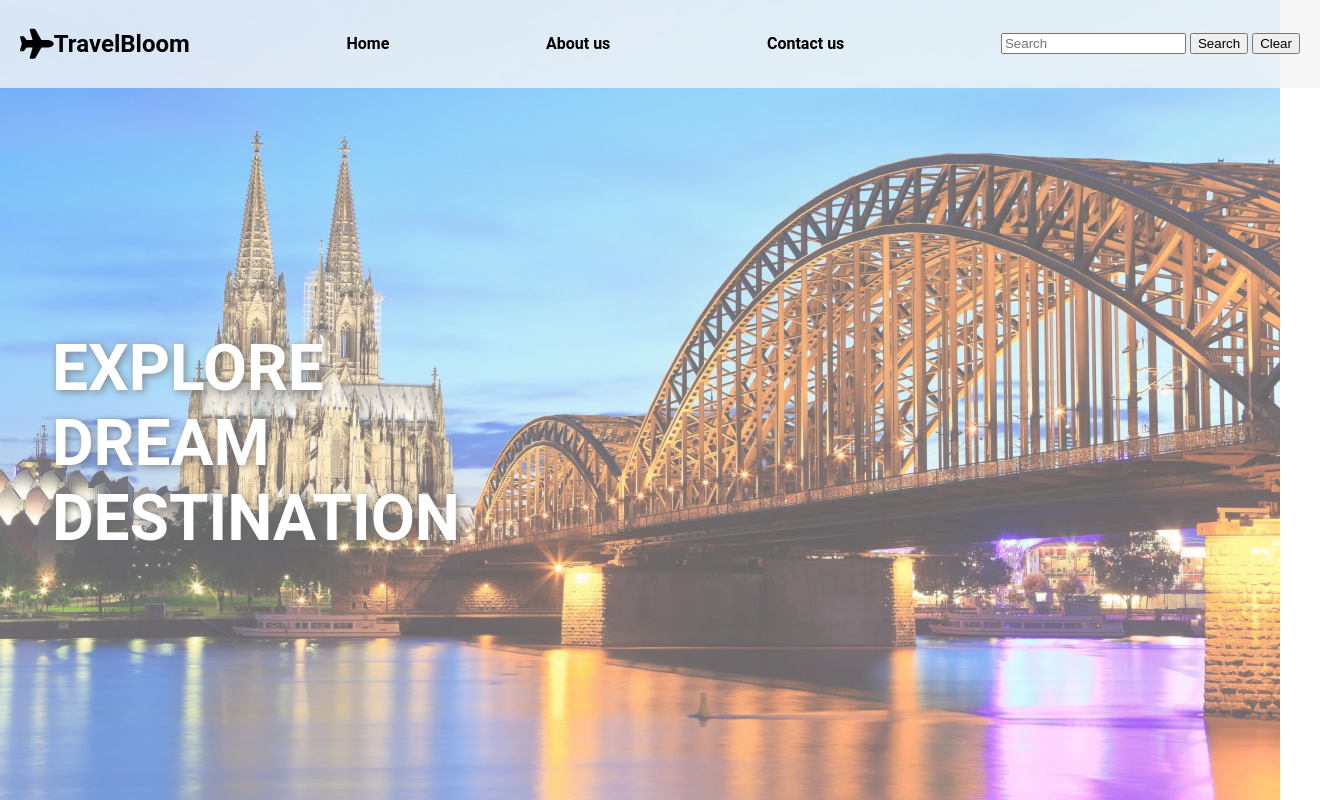
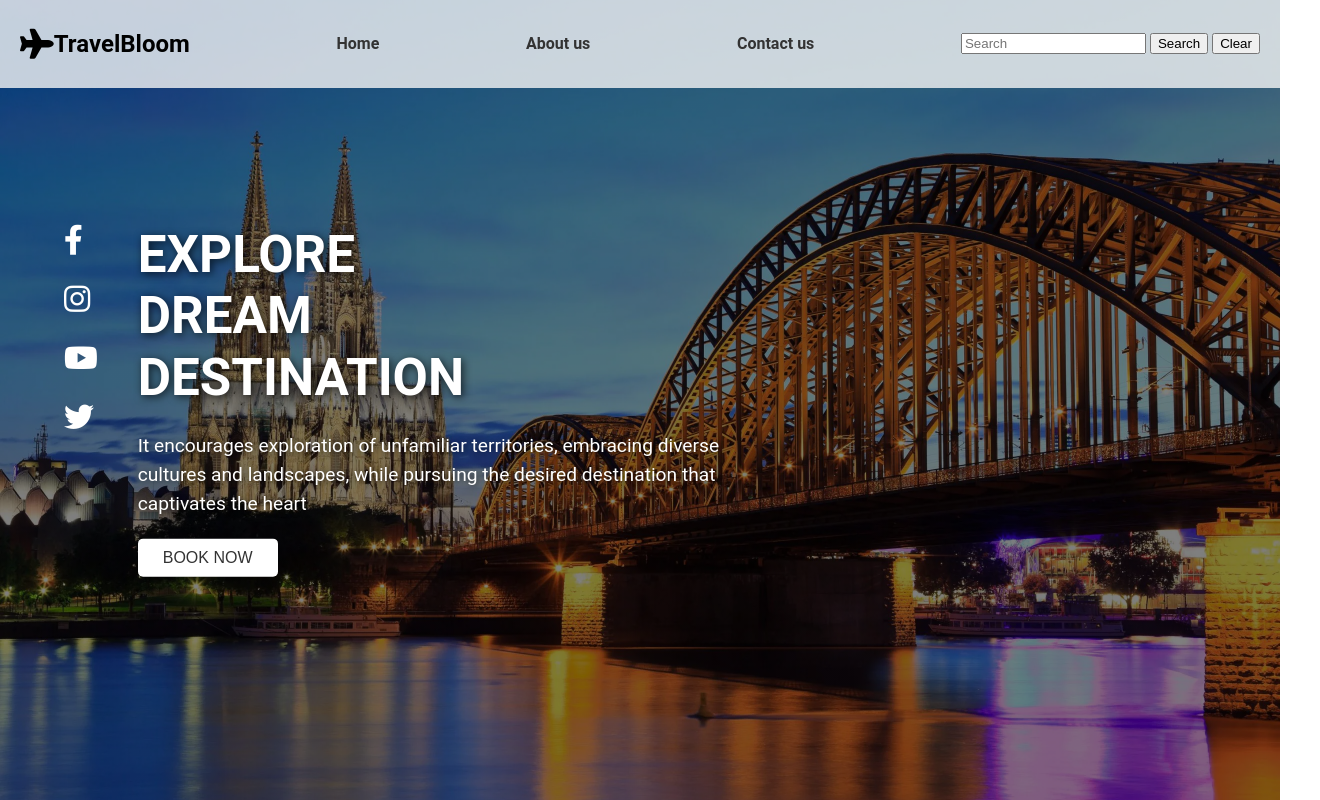
Before and after one commit to alessiatarullo/travelRecommendation, a plain HTML site: page travel_recommendation.html in a window 1280 px wide. Shown: the whole page, 1320 px wide, since content can reach past the window. Drawn offline with Linux system fonts and the light colour scheme.

Commit message:
terzo commit

```diff
--- a/travel_recommendation.css
+++ b/travel_recommendation.css
@@ -1,6 +1,7 @@
 body {
     margin: 0;
     padding: 0;
+    overflow-x: hidden;
     box-sizing: border-box;
     font-family: 'Roboto', sans-serif;
   }
@@ -9,25 +10,24 @@ nav {
     position: absolute;
     top: 0;
     left: 0;
-    width: 100%;
+    right: 0;
     padding: 10px 20px;
     display: flex;
     justify-content: space-between;
     align-items: center;
-    padding: 10px 20px;
-    background-color: rgba(245, 245, 245, 0.8); /* trasparenza */
+    background-color: rgba(245, 245, 245, 0.8);
     z-index: 10;
   }
 
   nav a {
     text-decoration: none;
-  color: black;
+    color: #333333;
     font-weight: bold;
     transition: background 0.3s, color 0.3s;
   }
 
   nav a:hover {
-  color: #555555;
+    color: #666666;
   }
 
   #logo {
@@ -41,22 +41,62 @@ i {
   }
 
   .hero {
-  background-image: url('hero.jpg');
-  background-size: cover;
-  background-position: center;
-  width: 100vw;
+    position: relative;
+    width: 100%;
     height: 100vh;
-  object-fit: cover;
-  opacity: 0.6;
+    background: linear-gradient(rgba(0,0,0,0.5), rgba(0,0,0,0.5)),
+                url('hero.jpg') center/cover no-repeat;
+    box-sizing: border-box;
+    overflow: hidden;
   }
 
-#heroh1 {
+  .hero-container {
     position: absolute;
     top: 50%;
-    left: 20%;
-    transform: translate(-50%, -50%);
+    left: 5%;
+    transform: translateY(-50%);
+    display: flex;
+    align-items: flex-start;
+    gap: 40px; /* più spazio tra icone e testo */
+  }
+
+  .social-icons {
+    display: flex;
+    flex-direction: column;
+    gap: 25px;
+  }
+
+  .social-icons a {
     color: white;
-    font-size: 4rem;
-    text-align: left;
+    font-size: 1.8rem;
+  }
+
+  .hero-text {
+    max-width: 50vw;
+    color: white;
+  }
+
+  .hero-text h1 {
+    font-size: clamp(2rem, 4vw, 4rem);
+    line-height: 1.2;
+    margin: 0 0 1.5rem 0; /* spazio tra h1 e p */
     text-shadow: 2px 2px 8px rgba(0,0,0,0.7);
   }
+
+  .hero-text p {
+    font-size: clamp(1rem, 1.5vw, 1.5rem);
+    margin: 0;
+    text-shadow: 1px 1px 6px rgba(0,0,0,0.6);
+    line-height: 1.5;
+  }
+
+  #bookbtn {
+    padding: 10px 25px;
+    background-color: white;
+    color: #333;
+    border: none;
+    border-radius: 5px;
+    font-size: 1rem;
+    cursor: pointer;
+    margin-top: 20px;
+  }
--- a/travel_recommendation.html
+++ b/travel_recommendation.html
@@ -27,8 +27,20 @@
     </nav>
 
     <div class="hero">
-        <h1 id="heroh1">EXPLORE<br>DREAM<br>DESTINATION<br></h1>
+  <div class="hero-container">
+    <div class="social-icons">
+      <a href="#"><i class="fab fa-facebook-f"></i></a>
+      <a href="#"><i class="fab fa-instagram"></i></a>
+      <a href="#"><i class="fab fa-youtube"></i></a>
+      <a href="#"><i class="fab fa-twitter"></i></a>
     </div>
+    <div class="hero-text">
+      <h1>EXPLORE<br>DREAM<br>DESTINATION</h1>
+      <p>It encourages exploration of unfamiliar territories, embracing diverse cultures and landscapes, while pursuing the desired destination that captivates the heart</p>
+      <button id="bookbtn">BOOK NOW</button>
+    </div>
+  </div>
+</div>
 </main>
 <script src="travel_recommendation.js"></script>
 </body>
```
Lines whose indentation alone changed are shown as unchanged.
